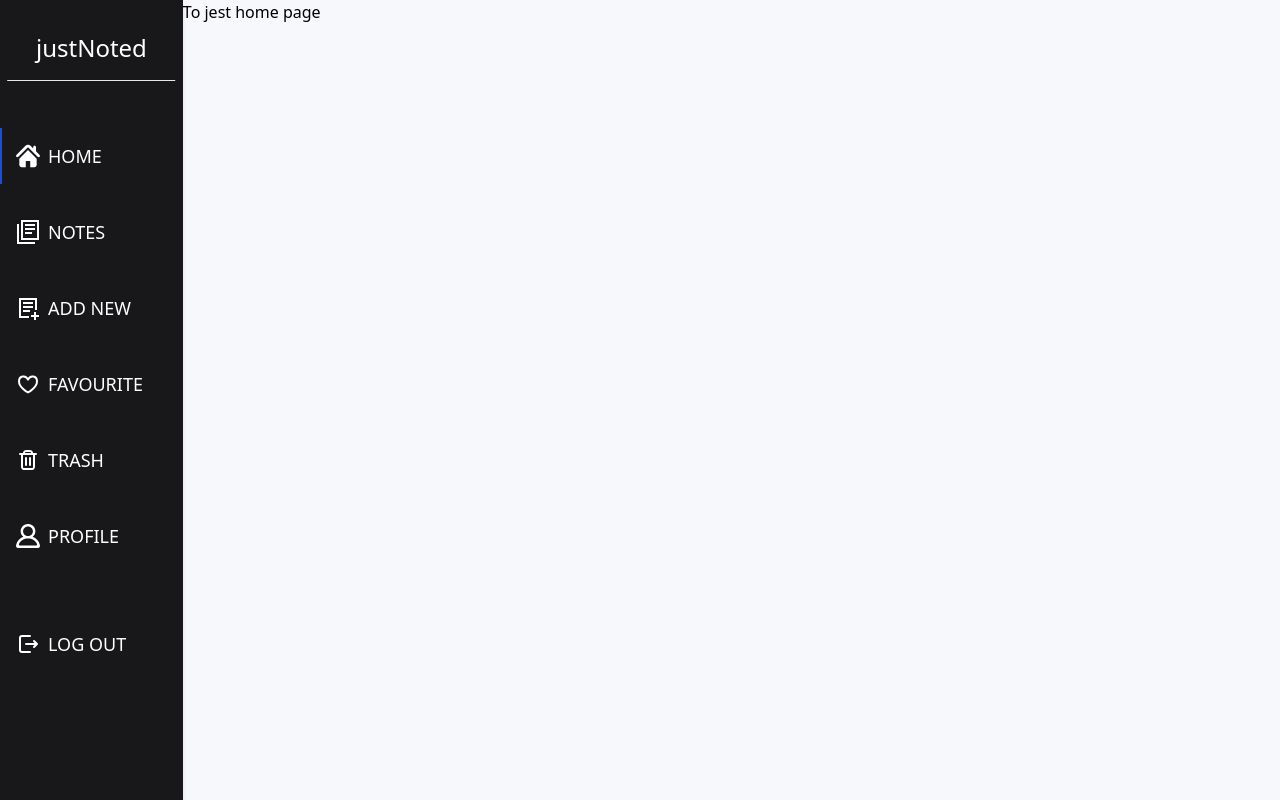
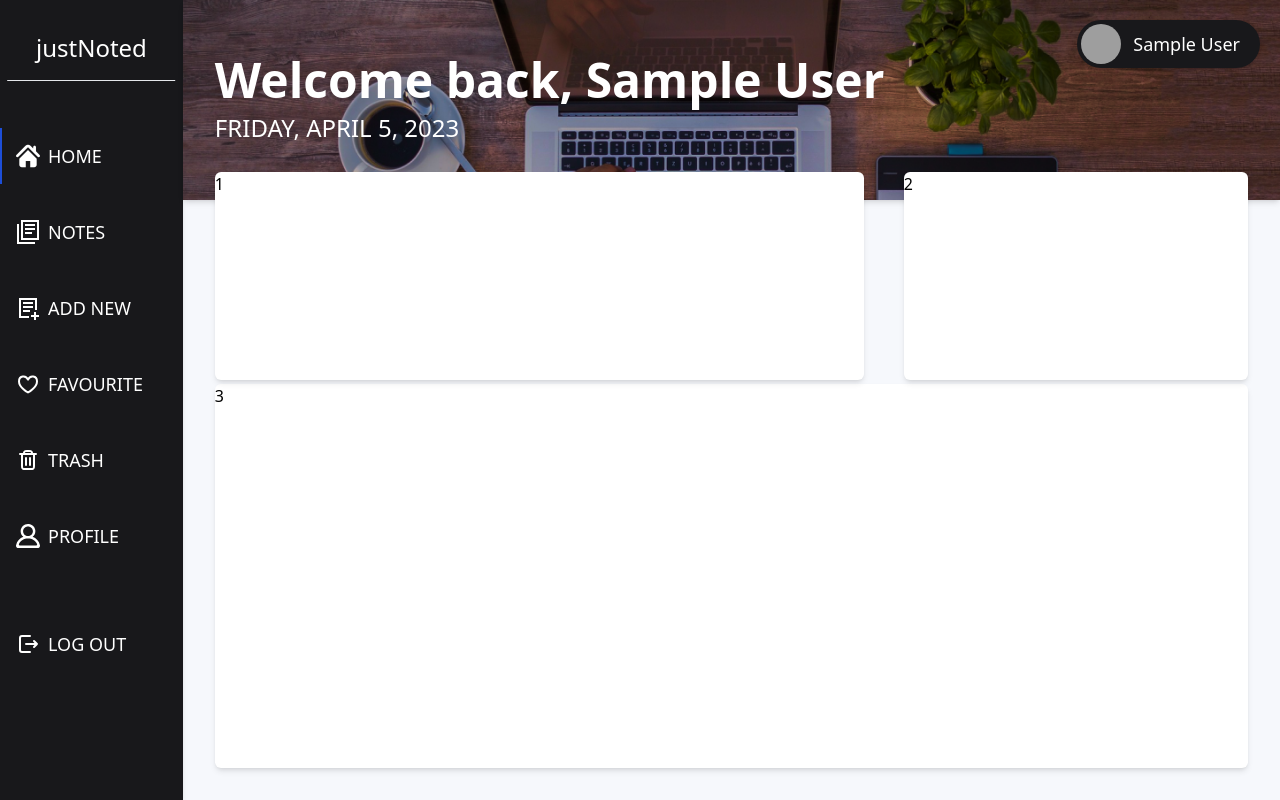
Before and after one commit to JakubSepetowski/justnoted, a React (Vite) app: page /app/home in a window 1280 px wide. Built offline with nearby package versions, Linux system fonts and the light colour scheme; no server answers; sample sign-in values are in the browser's storage; grey boxes are pictures that could not be loaded.

Commit message:
made header and main content wrapper

```diff
--- a/src/components/mainApp/Container.tsx
+++ b/src/components/mainApp/Container.tsx
@@ -4,7 +4,7 @@ interface Props {
 }
 export const Container = (props: Props) => {
 	return (
-		<main className='h-screen w-full'>
+		<main className='h-screen w-full overflow-hidden'>
 			<div className='h-full w-full flex mx-auto max-w-[1800px]'>
 				<Nav />
 				<main className='h-full w-full'>{props.children}</main>
--- /dev/null
+++ b/src/components/mainApp/contents/ContentWrapper.tsx
@@ -0,0 +1,7 @@
+interface Props {
+	children: React.ReactNode;
+}
+
+export const ContentWrapper = ({ children }: Props) => {
+	return <main className='p-4 md:p-8 h-3/4'>{children}</main>;
+};
--- /dev/null
+++ b/src/components/mainApp/contents/HomeContent.tsx
@@ -0,0 +1,17 @@
+import { ContentWrapper } from './ContentWrapper';
+
+export const HomeContent = () => {
+	return (
+		<ContentWrapper>
+			<div className=' h-full flex flex-col justify-center md:gap-10 lg:gap-0  lg:justify-between'>
+				<div className='hidden w-full md:flex  lg:mt-[-60px] z-30 h-52 gap-10'>
+					<div className='bg-white flex-grow rounded-md shadow-md'>1</div>
+					<div className='bg-white w-1/3 rounded-md shadow-md'>2</div>
+				</div>
+				<div className='w-full h-full md:h-auto'>
+					<div className='md:bg-white bg-red-400 h-full flex-grow md:rounded-md md:shadow-md md:h-96'>3</div>
+				</div>
+			</div>
+		</ContentWrapper>
+	);
+};
--- /dev/null
+++ b/src/components/mainApp/contents/NotesContent.tsx
@@ -0,0 +1,5 @@
+import { ContentWrapper } from './ContentWrapper';
+
+export const NotesContent = () => {
+	return <ContentWrapper>Notes</ContentWrapper>;
+};
--- /dev/null
+++ b/src/components/mainApp/headers/HeaderWrapper.tsx
@@ -0,0 +1,22 @@
+interface Props {
+	children: React.ReactNode;
+}
+
+export const HeaderWrapper = ({ children }: Props) => {
+	const user = JSON.parse(localStorage.getItem('user')!);
+	return (
+		<header className='w-full h-36 md:h-1/4 headerBgc flex justify-start items-center relative p-4 md:p-8 shadow-md'>
+			{children}
+			<div className='absolute top-5 right-5 bg-zinc-900 sm:p-1 text-white rounded-3xl sm:min-w-0  shadow-md flex items-center'>
+				<img
+					className='w-6 h-6 md:w-8 md:h-8 xl:w-10 xl:h-10 rounded-full'
+					src='https://dl.memuplay.com/new_market/img/com.vicman.newprofilepic.icon.2022-06-07-18-27-49.png'
+					alt=''
+				/>
+				<p className='hidden sm:inline-block sm:pr-2 md:pr-4 ml-2 xl:text-lg xl:ml-3'>
+					{user.displayName}
+				</p>
+			</div>
+		</header>
+	);
+};
--- /dev/null
+++ b/src/components/mainApp/headers/HomeHeader.tsx
@@ -0,0 +1,24 @@
+import { HeaderWrapper } from './HeaderWrapper';
+
+const days = ['Monday', 'Tuesday', 'Wednesday', 'Thursday', 'Friday', 'Saturday', 'Sunday'];
+export const HomeHeader = () => {
+	const date = new Date();
+	const dayNumber = date.getDay();
+	const dayName = days[dayNumber - 1];
+	const month = date.toLocaleString('en', { month: 'long' });
+	const year = date.getFullYear();
+    const user =JSON.parse(localStorage.getItem('user')!);
+
+	return (
+		<HeaderWrapper>
+			<div className='text-white '>
+				<h1 className='font-bold text-lg sm:text-3xl md:text-4xl lg:text-5xl max-w-2xl'>
+					Welcome back, {user.displayName}
+				</h1>
+				<h2 className='uppercase  md:mt-2 text-xs sm:text-lg md:text-xl lg:text-2xl'>
+					{dayName}, {month} {dayNumber}, {year}
+				</h2>
+			</div>
+		</HeaderWrapper>
+	);
+};
--- /dev/null
+++ b/src/components/mainApp/headers/NotesHeader.tsx
@@ -0,0 +1,5 @@
+import { HeaderWrapper } from './HeaderWrapper';
+
+export const NotesHeader = () => {
+	return <HeaderWrapper>Notes</HeaderWrapper>;
+};
--- a/src/index.css
+++ b/src/index.css
@@ -30,3 +30,7 @@ body {
 	width: 2px;
 	background: #1d4ed8;
 }
+.headerBgc{
+	background-image: url("./assets/imgs/headerImg.png");
+	background-size: cover;
+}
--- a/src/pages/home/HomePage.tsx
+++ b/src/pages/home/HomePage.tsx
@@ -1,7 +1,4 @@
-
 import { Header } from '../../components/home/Header';
-import { useCheckLocal } from '../../components/hooks/useCheckLocal';
-
 
 export const HomePage = () => {
 	return <Header />;
--- a/src/pages/mainApp/MainAppPage.tsx
+++ b/src/pages/mainApp/MainAppPage.tsx
@@ -1,12 +1,12 @@
 import { Container } from '../../components/mainApp/Container';
-
+import { HomeContent } from '../../components/mainApp/contents/HomeContent';
+import { HomeHeader } from '../../components/mainApp/headers/HomeHeader';
 
 export const MainAppPage = () => {
 	return (
-
-			<Container>
-				<h1>To jest home page</h1>
-			</Container>
-
+		<Container>
+			<HomeHeader />
+			<HomeContent />
+		</Container>
 	);
 };
--- a/src/pages/mainApp/NotesPage.tsx
+++ b/src/pages/mainApp/NotesPage.tsx
@@ -1,9 +1,12 @@
 import { Container } from '../../components/mainApp/Container';
+import { NotesContent } from '../../components/mainApp/contents/NotesContent';
+import { NotesHeader } from '../../components/mainApp/headers/NotesHeader';
 
 export const NotesPage = () => {
 	return (
 		<Container>
-			<h1>To jest notes Page</h1>
+			<NotesHeader />
+			<NotesContent/>
 		</Container>
 	);
 };
```
Also changed, not shown: src/assets/imgs/headerImg.png (added).
